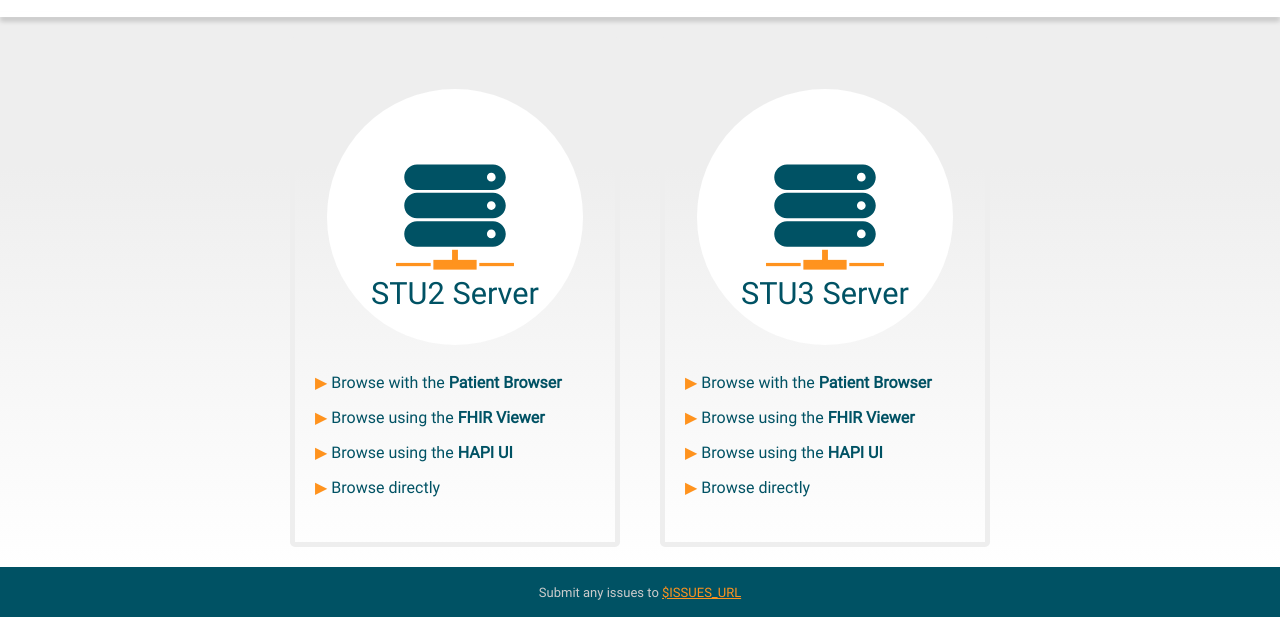
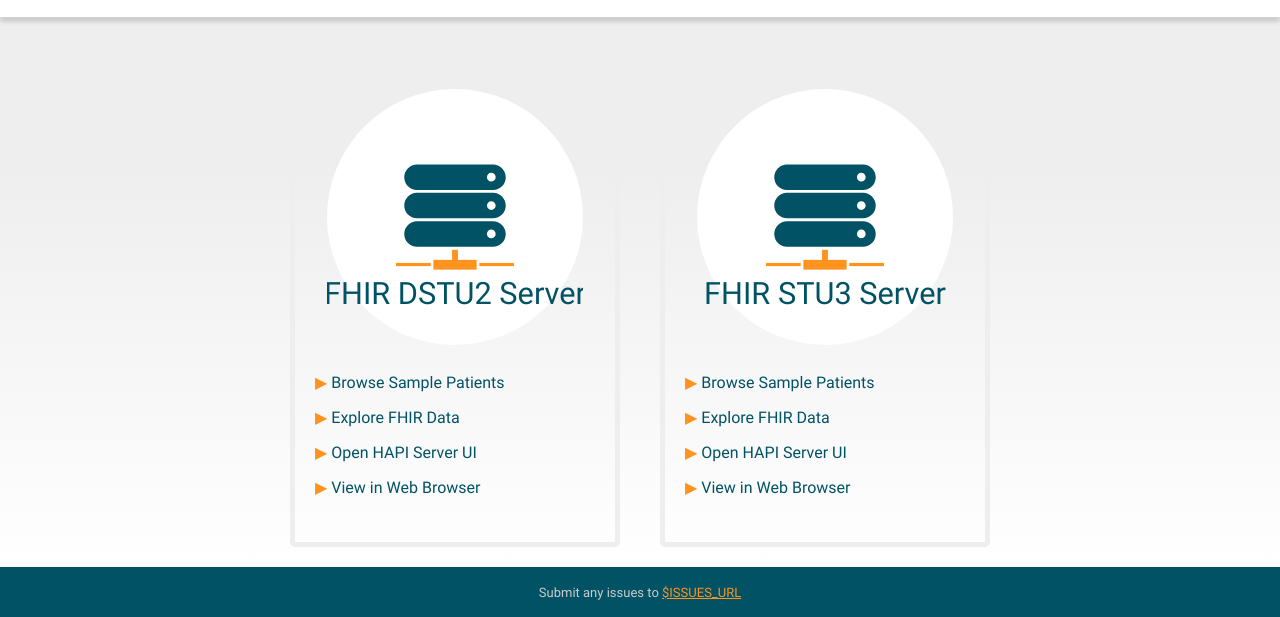
Before and after one commit to smart-on-fhir/smart-dev-sandbox, a plain HTML site: page www/template.html in a window 1280 px wide. Shown: the part 183-800 px from the top of the page. Drawn offline with Linux system fonts and the light colour scheme.

Commit message:
Proposed text changes

```diff
--- a/www/template.html
+++ b/www/template.html
@@ -20,7 +20,7 @@
                 </svg>
                 <div class="right">
                     <h1>Launch a SMART App</h1>
-                    <p>Use the SMART App launcher connected to your local servers and tools to launch your locally hosted apps</p>
+                    <p>Launch an app connected to your local DSTU2 or STU3 server</p>
                 </div>
             </a>
             <div class="bottom-row">
@@ -43,15 +43,15 @@
                                         <rect height="6.288" class="fill-accent-2" width="67.719" x="134.814" y="339.681"/>
                                         <rect height="6.288" class="fill-accent-2" width="67.714" x="297.472" y="339.681"/>
                                     </g>
-                                    <text class="fill-accent-1" x="250" y="420" style="font-size:60px;text-anchor: middle;">STU2 Server</text>
+                                    <text class="fill-accent-1" x="250" y="420" style="font-size:60px;text-anchor: middle;">FHIR DSTU2 Server</text>
                                 </g>
                             </g>
                         </g>
                     </svg>
-                    <a target="_blank" href="http://localhost:$PATIENT_BROWSER_PORT/index.html?config=dstu2-local">Browse with the <b>Patient Browser</b></a>
-                    <a target="_blank" href="http://localhost:$FHIR_VIEWER_PORT/index.html?dark&url=http%3A%2F%2Flocalhost%3A$HAPI_PORT_STU2%2FbaseDstu2%2FPatient">Browse using the <b>FHIR Viewer</b></a>
-                    <a target="_blank" href="http://localhost:$HAPI_PORT_STU2">Browse using the <b>HAPI UI</b></a>
-                    <a target="_blank" href="http://localhost:$HAPI_PORT_STU2/baseDstu2/metadata">Browse directly</a>
+                    <a target="_blank" href="http://localhost:$PATIENT_BROWSER_PORT/index.html?config=dstu2-local">Browse Sample Patients</a>
+                    <a target="_blank" href="http://localhost:$FHIR_VIEWER_PORT/index.html?dark&url=http%3A%2F%2Flocalhost%3A$HAPI_PORT_STU2%2FbaseDstu2%2FPatient">Explore FHIR Data</a>
+                    <a target="_blank" href="http://localhost:$HAPI_PORT_STU2">Open HAPI Server UI</a>
+                    <a target="_blank" href="http://localhost:$HAPI_PORT_STU2/baseDstu2/metadata">View in Web Browser</a>
                 </div>
                 <div class="stu3">
                     <svg style="enable-background:new 0 0 500 500;" version="1.1" viewBox="0 0 500 500" xml:space="preserve" xmlns="http://www.w3.org/2000/svg" xmlns:xlink="http://www.w3.org/1999/xlink">
@@ -72,15 +72,15 @@
                                         <rect height="6.288" class="fill-accent-2" width="67.719" x="134.814" y="339.681"/>
                                         <rect height="6.288" class="fill-accent-2" width="67.714" x="297.472" y="339.681"/>
                                     </g>
-                                    <text class="fill-accent-1" x="250" y="420" style="font-size:60px;text-anchor: middle;">STU3 Server</text>
+                                    <text class="fill-accent-1" x="250" y="420" style="font-size:60px;text-anchor: middle;">FHIR STU3 Server</text>
                                 </g>
                             </g>
                         </g>
                     </svg>
-                    <a target="_blank" href="http://localhost:$PATIENT_BROWSER_PORT/index.html?config=stu3-local">Browse with the <b>Patient Browser</b></a>
-                    <a target="_blank" href="http://localhost:$FHIR_VIEWER_PORT/index.html?dark&url=http%3A%2F%2Flocalhost%3A$HAPI_PORT_STU3%2FbaseDstu3%2FPatient">Browse using the <b>FHIR Viewer</b></a>
-                    <a target="_blank" href="http://localhost:$HAPI_PORT_STU3">Browse using the <b>HAPI UI</b></a>
-                    <a target="_blank" href="http://localhost:$HAPI_PORT_STU3/baseDstu3/metadata">Browse directly</a>
+                    <a target="_blank" href="http://localhost:$PATIENT_BROWSER_PORT/index.html?config=stu3-local">Browse Sample Patients</a>
+                    <a target="_blank" href="http://localhost:$FHIR_VIEWER_PORT/index.html?dark&url=http%3A%2F%2Flocalhost%3A$HAPI_PORT_STU3%2FbaseDstu3%2FPatient">Explore FHIR Data</a>
+                    <a target="_blank" href="http://localhost:$HAPI_PORT_STU3">Open HAPI Server UI</a>
+                    <a target="_blank" href="http://localhost:$HAPI_PORT_STU3/baseDstu3/metadata">View in Web Browser</a>
                 </div>
             </div>
             <div class="footer">
```
